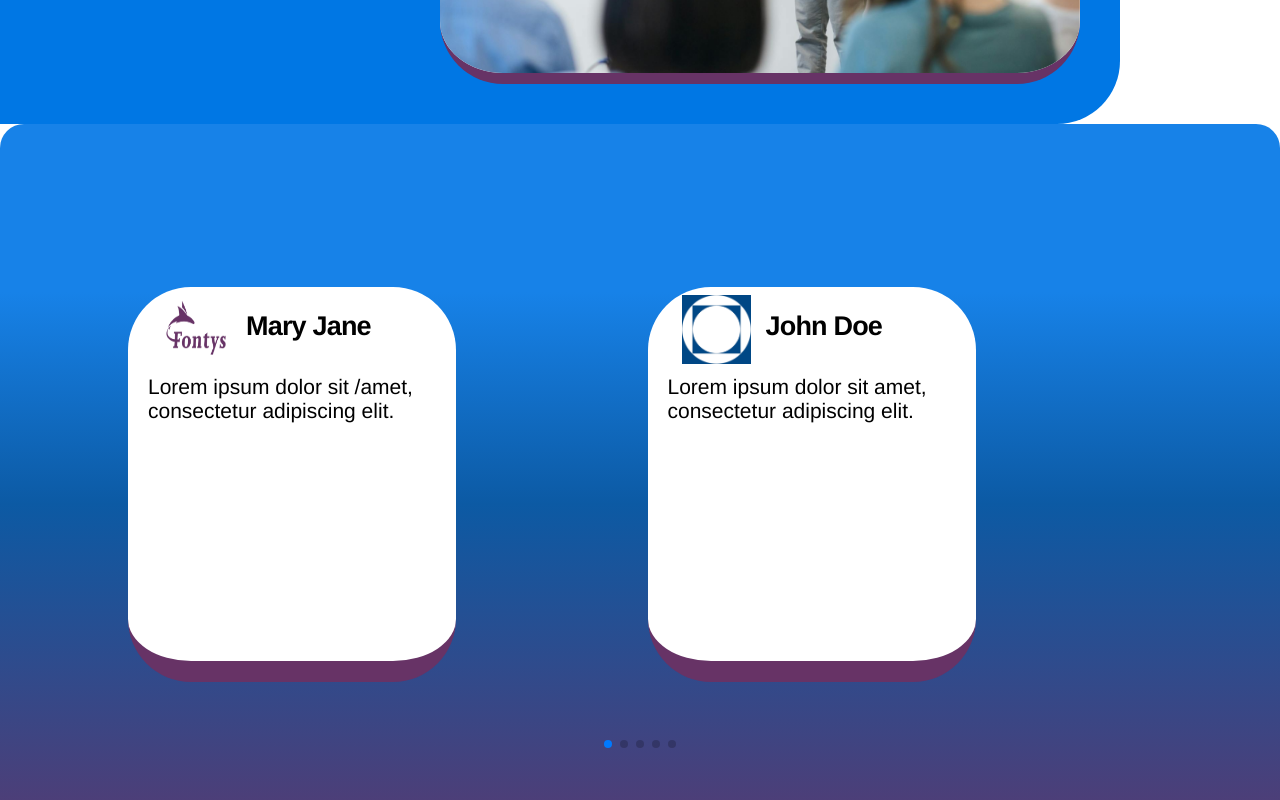
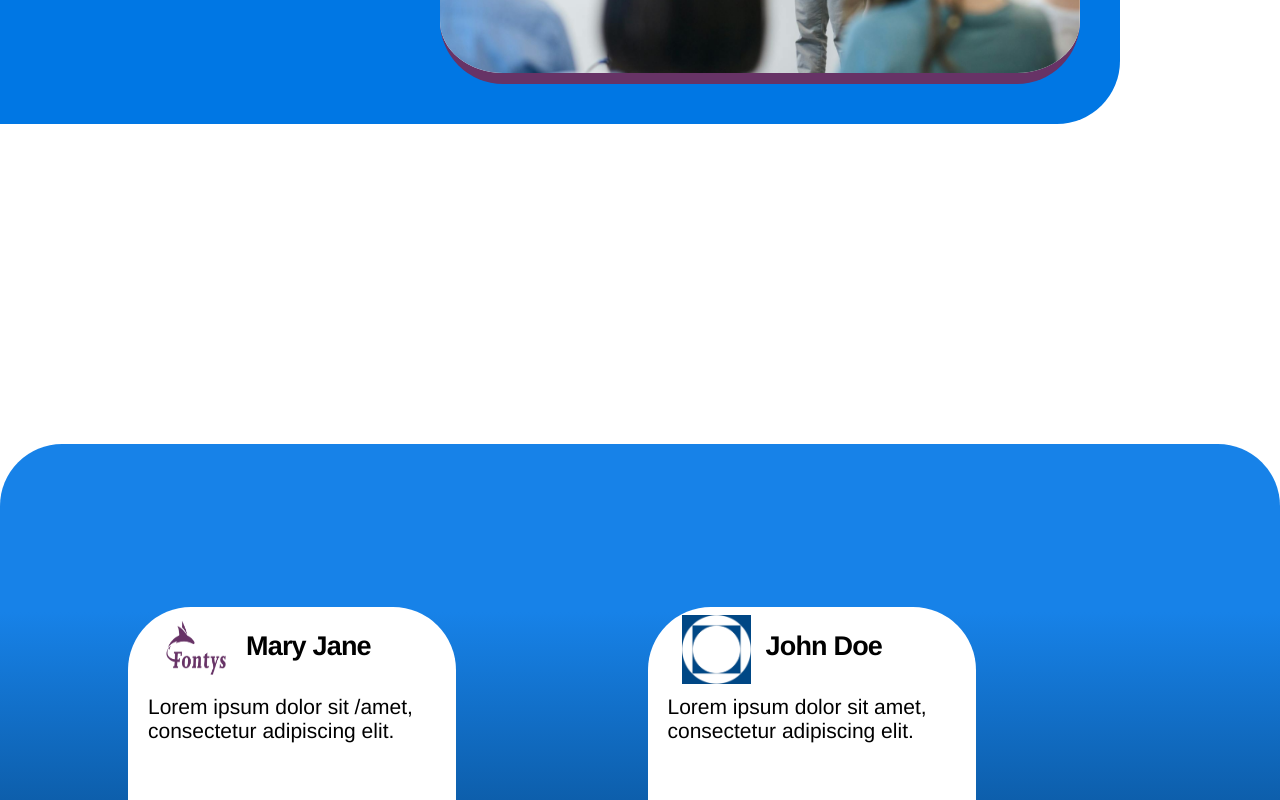
Before and after one commit to Instituto-Maua-de-Tecnologia/coil_frontend, a React (Vite) app: page /Hero in a window 1280 px wide. Shown: the part 2640-3440 px from the top of the page. Built offline with nearby package versions, Linux system fonts and the light colour scheme.

Commit message:
fixed small padding issue and border radius

```diff
--- a/src/components/HeroCard.tsx
+++ b/src/components/HeroCard.tsx
@@ -3,7 +3,7 @@ import { HeroCardData } from "@constants/HeroCardProperties";
 
 const HeroCard = () => {
     return (
-        <div className="">
+        <div className="pb-80">
             <div className=" relative sm:hidden md:block rounded-r-[63px] lg:w-[70rem] md:w-[40rem] lg:h-[88rem] md:h-[50rem] bg-bcard">
                 <div className="flex flex-row justify-between p-10">
                     <div className="text-white pt-24 px-4">
--- a/src/screens/HeroPage.tsx
+++ b/src/screens/HeroPage.tsx
@@ -22,7 +22,7 @@ export default function HeroPage() {
                 </ImageTrack>
             </div>
             <HeroCard />
-            <div className=" w-full h-auto blue-purple-gradient rounded-t-3xl">
+            <div className=" w-full h-auto blue-purple-gradient rounded-t-[62px]">
                 <CarouselComponent />
             </div>
             <Footer />
```
